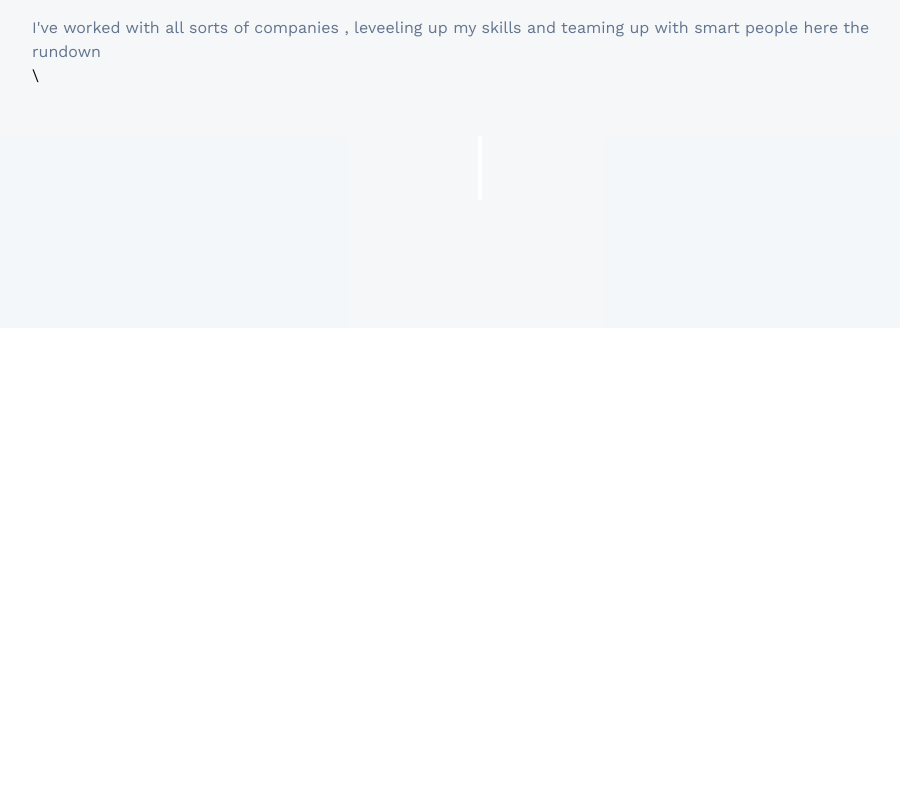
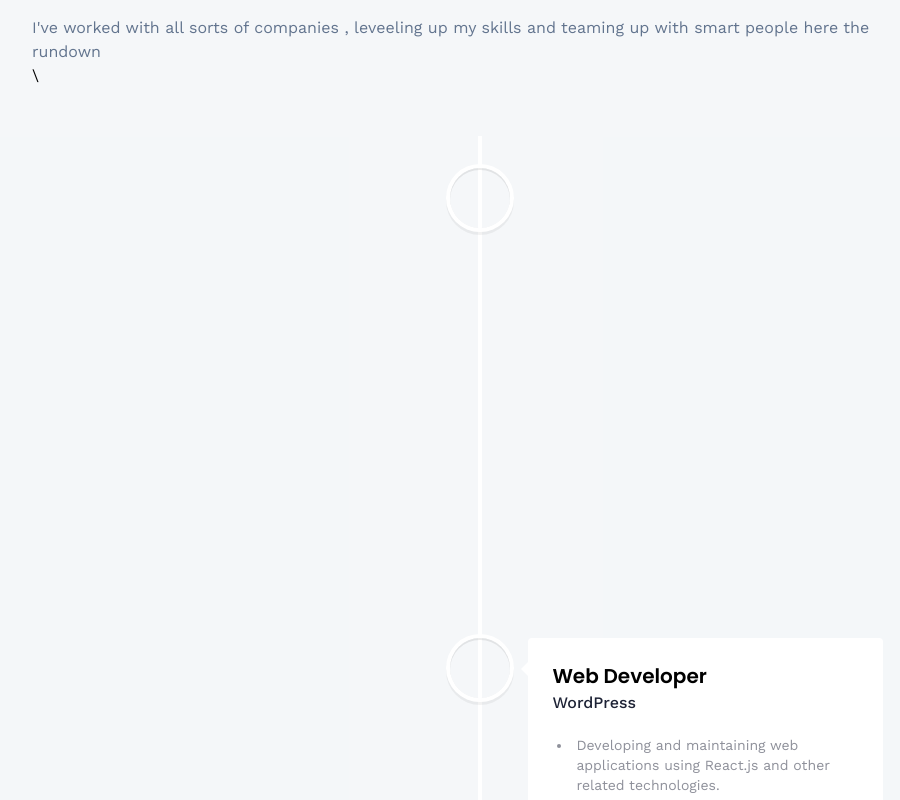
Before and after one commit to sonu25r2e5/portfolio2.0-using-3js, a React app: page /about in a window 1280 px wide. Shown: the part 880-1680 px from the top of the page, without its empty margins (160-1060 px from the left). Before the commit the page ends 1208 px from the top, so only its background shows below. Built offline with nearby package versions, Linux system fonts and the light colour scheme; the HTML template or start-up script is replaced by a standard one.

Commit message:
about_section_update

```diff
--- a/src/constant/index.js
+++ b/src/constant/index.js
@@ -118,11 +118,11 @@ export const skills = [
 
 export const experiences = [
     {
-        title: "React.js Developer",
-        company_name: "Starbucks",
+        title: "Flutter Developer",
+        company_name: "Kharayoo,Inc",
         icon: starbucks,
         iconBg: "#accbe1",
-        date: "March 2020 - April 2021",
+        date: "March 2026 - Ongoing",
         points: [
             "Developing and maintaining web applications using React.js and other related technologies.",
             "Collaborating with cross-functional teams including designers, product managers, and other developers to create high-quality products.",
@@ -130,12 +130,13 @@ export const experiences = [
             "Participating in code reviews and providing constructive feedback to other developers.",
         ],
     },
+
     {
-        title: "React Native Developer",
-        company_name: "Tesla",
-        icon: tesla,
-        iconBg: "#fbc3bc",
-        date: "Jan 2021 - Feb 2022",
+        title: "Web Developer",
+        company_name: "WordPress",
+        icon: shopify,
+        iconBg: "#b7e4c7",
+        date: "Jan 2024 - Jan 2026",
         points: [
             "Developing and maintaining web applications using React.js and other related technologies.",
             "Collaborating with cross-functional teams including designers, product managers, and other developers to create high-quality products.",
@@ -143,32 +144,7 @@ export const experiences = [
             "Participating in code reviews and providing constructive feedback to other developers.",
         ],
     },
-    {
-        title: "Web Developer",
-        company_name: "Shopify",
-        icon: shopify,
-        iconBg: "#b7e4c7",
-        date: "Jan 2022 - Jan 2023",
-        points: [
-            "Developing and maintaining web applications using React.js and other related technologies.",
-            "Collaborating with cross-functional teams including designers, product managers, and other developers to create high-quality products.",
-            "Implementing responsive design and ensuring cross-browser compatibility.",
-            "Participating in code reviews and providing constructive feedback to other developers.",
-        ],
-    },
-    {
-        title: "Full stack Developer",
-        company_name: "Meta",
-        icon: meta,
-        iconBg: "#a2d2ff",
-        date: "Jan 2023 - Present",
-        points: [
-            "Developing and maintaining web applications using React.js and other related technologies.",
-            "Collaborating with cross-functional teams including designers, product managers, and other developers to create high-quality products.",
-            "Implementing responsive design and ensuring cross-browser compatibility.",
-            "Participating in code reviews and providing constructive feedback to other developers.",
-        ],
-    },
+
 ];
 
 export const socialLinks = [
--- a/src/pages/About.jsx
+++ b/src/pages/About.jsx
@@ -1,5 +1,4 @@
 
-import { div } from 'three/tsl';
 import { experiences, skills } from '../constant';
 import { VerticalTimeline, VerticalTimelineElement } from 'react-vertical-timeline-component';
 import 'react-vertical-timeline-component/style.min.css';
@@ -21,7 +20,7 @@ const About = () => {
 
             <div className="mt-5 flex flex-col gap-3 text-slate-500">
                 <p>
-                    Software Enginerr based in Nepal , specializing in technical education through hands-on learning and building applications
+                    Software Engineer based in Nepal , specializing in technical education through hands-on learning and building applications
                 </p>
             </div>
 
@@ -31,7 +30,7 @@ const About = () => {
                 <div className="mt-16 flex flex-wrap gap-12">
 
                     {skills.map((skill) => (
-                        <div className='block-container w-20 h-20'>
+                        <div key={skill.name} className='block-container w-20 h-20'>
                             <div className='btn-back rounded-xl' />
                             <div className='btn-front rounded-xl flex justify-center items-center'>
                                 <img src={skill.imageUrl} alt={skill.name} className='w-1/2 h-1/2 object-contain' />
@@ -53,25 +52,34 @@ const About = () => {
                 {/* below the div we cleraete final div  */}\
                 <div className='mt-12 flex'>
                     <VerticalTimeline>
-                        {experiences.map((experience) => {
-                            <VerticalTimelineElement>
+                        {experiences.map((experience) => (
+                            <VerticalTimelineElement key={`${experience.company_name}-${experience.title}`}>
                                 <div>
-                                    <h3>
+                                    <h3 className='text-black text-xl font-poppins font-semibold'>
                                         {experience.title}
                                     </h3>
+                                    <p className='text-black-500 font-medium font-base' style={{ margin: 0, }}>
+                                        {experience.company_name}
+                                    </p>
                                 </div>
+
+                                <ul className='my-5 list-disc ml-5 space-y-2'>
+                                    {experience.points.map((point, index) => (
+                                        <li key={`experience-point-${index}`} className='text-black-500/50 font-normal pl-1 text-sm'>
+                                            {point}
+                                        </li>
+                                    ))}
+                                </ul>
+
+
                             </VerticalTimelineElement>
-                        })}
+                        ))}
                     </VerticalTimeline>
 
                 </div>
 
             </div>
 
-
-
-
-
         </section>
     )
 }
```
